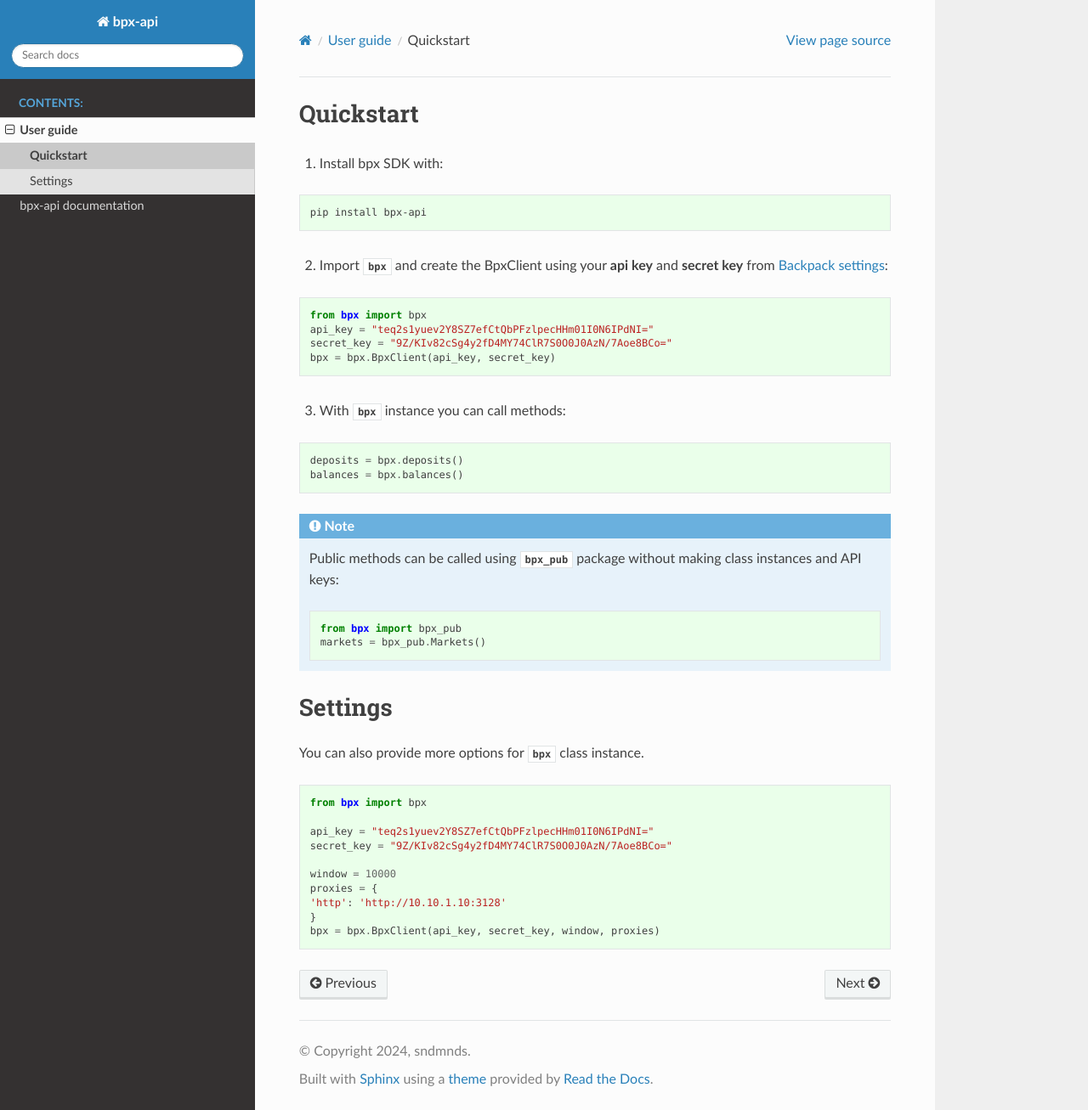
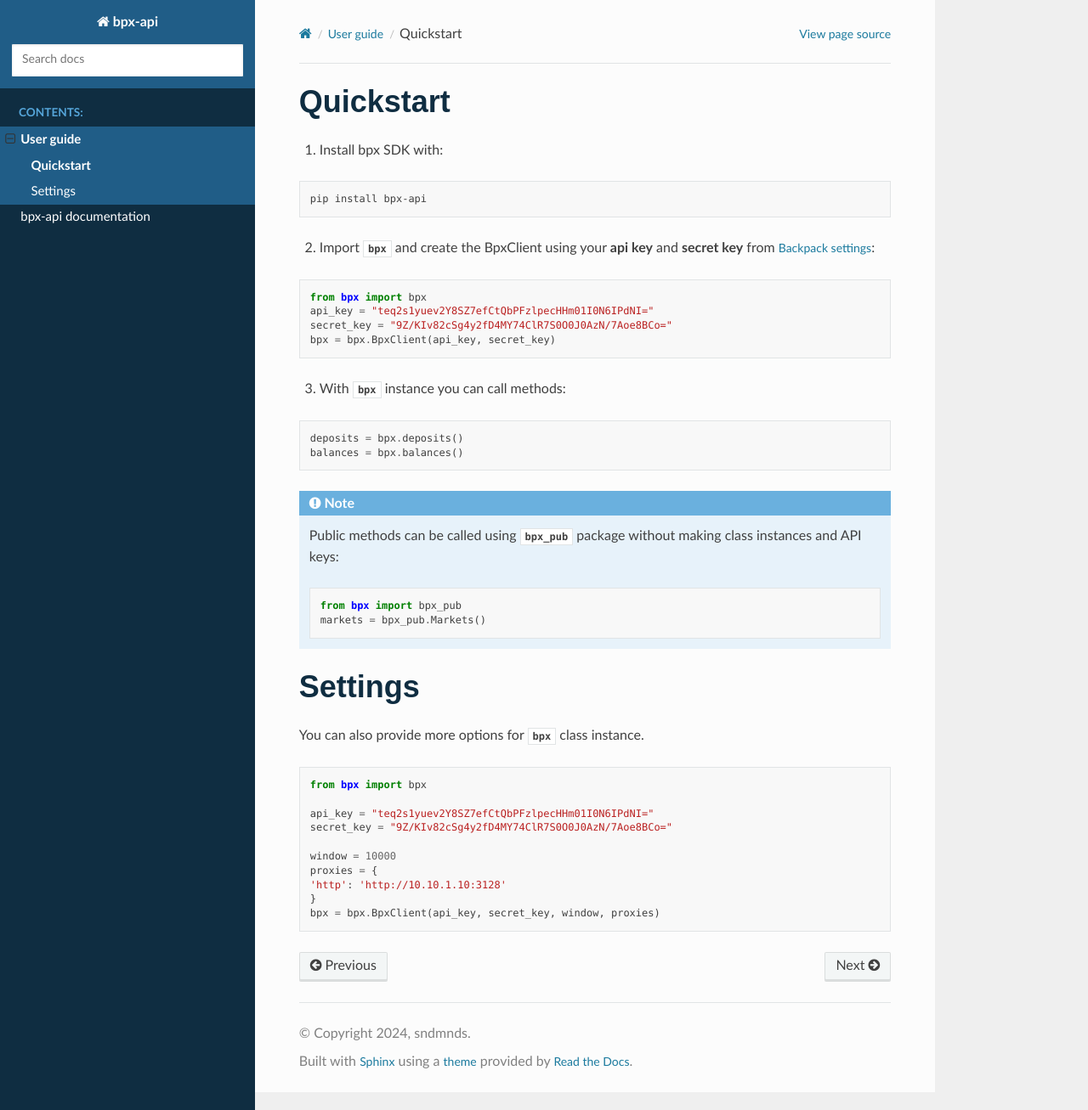
Before and after one commit to syp25815/bpx-api-py, a Sphinx documentation site: the page built from docs/quickstart.rst, in a window 1280 px wide and 1307 px high. Shown: the whole window at 85% size. Built offline with Sphinx 7.4.7 and the Read the Docs theme 2.0.0, drawn with Linux system fonts in a browser that asks for light colours.

Commit message:
new style, bug fix, type fix

```diff
--- a/docs/_static/custom.css
+++ b/docs/_static/custom.css
@@ -1,7 +1,134 @@
-div.highlight {
-    background-color: #eaffea;
+
+
+h1, h2, h3, h4 {
+    color: #0f2d41;
 }
 
-dl, dd, li {
-    line-height: 2.2;
+h1 {
+    font-family: 'Montserrat', sans-serif;
+    font-size: 36px;
 }
+
+a {
+    color: #1b7a9e;
+    font-size: 14px;
+}
+
+a:visited {
+    color: #1b7a9e;
+}
+
+.wy-nav-top {
+    background-color: #0f2d41; !important;
+}
+
+.wy-nav-top a:visited {
+    color: #fff;
+}
+
+.wy-side-nav-search {
+    background-color: #205d87!important;
+}
+
+.wy-side-nav-search a:visited {
+    color: #fff;
+}
+
+.wy-side-scroll {
+    background-color: #0f2d41;
+}
+
+.wy-nav-side {
+    background-color: #0f2d41;
+}
+
+thead {
+    background-color: #0f2d41;
+}
+
+.head {
+    color: #fff;
+}
+
+.wy-side-nav-search input[type=text] {
+    border-radius: 2px;
+    height: 40px;
+    font-size: 14px;
+    border-color: #205d87;
+}
+
+.wy-menu-vertical a {
+    color: #fff;
+    font-size: 15px;
+
+}
+
+.wy-menu-vertical a:hover {
+    background-color: #205d87;
+}
+
+.wy-menu-vertical li.toctree-l1.current>a {
+    border-bottom: solid 1px #205d87;
+    border-top: solid 1px #205d87;
+}
+
+.wy-menu-vertical li.toctree-l2.current>a {
+    background-color: #205d87;
+}
+
+.wy-menu-vertical li.toctree-l2.current li.toctree-l3>a {
+    background-color: rgba(0, 0, 0, 0.87);
+}
+
+.wy-menu-vertical li.current>a {
+    background-color: #205d87;
+    color: #fff;
+}
+
+.wy-menu-vertical li.current>a {
+    background-color: #205d87;
+    color: #fff;
+}
+
+.wy-menu-vertical li.current ul {
+    background-color: #205d87;
+    color: #fff;
+}
+
+.wy-menu-vertical li.toctree-l2 a {
+    color: #fff;
+    border-right: rgba(0, 0, 0, 0.87);
+}
+
+.wy-menu-vertical li.current>a:hover {
+    background-color: #205d87;
+}
+
+.wy-menu-vertical li.toctree-l2 a:hover {
+    color: #fff;
+    background-color: #205d87;
+}
+
+.rst-content .attention {
+    background-color: #f7c852;
+}
+
+.rst-content .attention .admonition-title {
+    background-color: #eeb541;
+}
+
+.toctree-l1:last-child .external {
+    display: block;
+    background-color: #205d87;
+    color: #fff;
+    text-transform: uppercase;
+    margin: 1rem 0 0 0;
+}
+
+#guide > div.toctree-wrapper.compound > ul > li:nth-child(7){
+    display: none;
+}
+
+.toctree-l1 .external:hover {
+    background-color: #205d87;
+}
```
Also changed, not shown: 18 other files.
